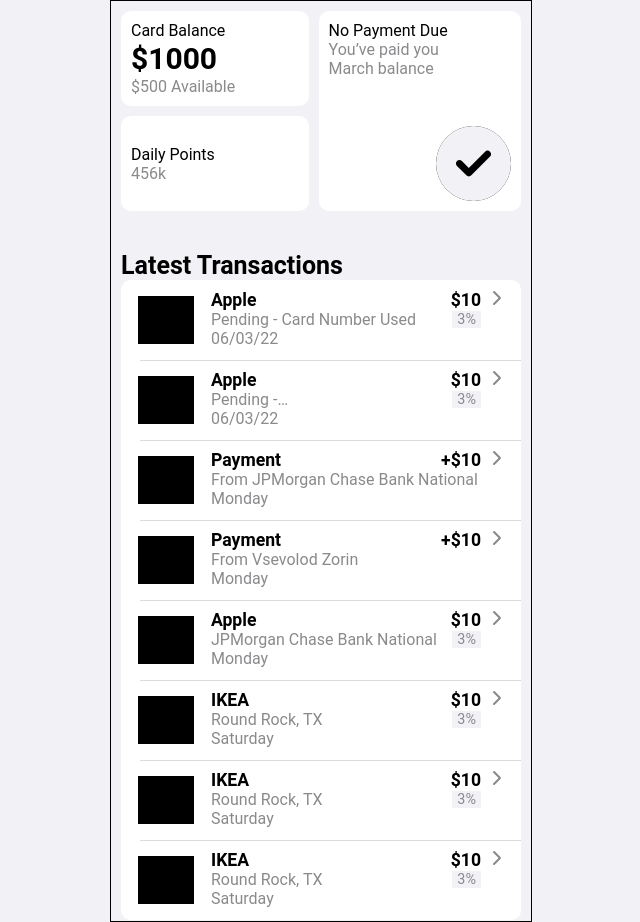
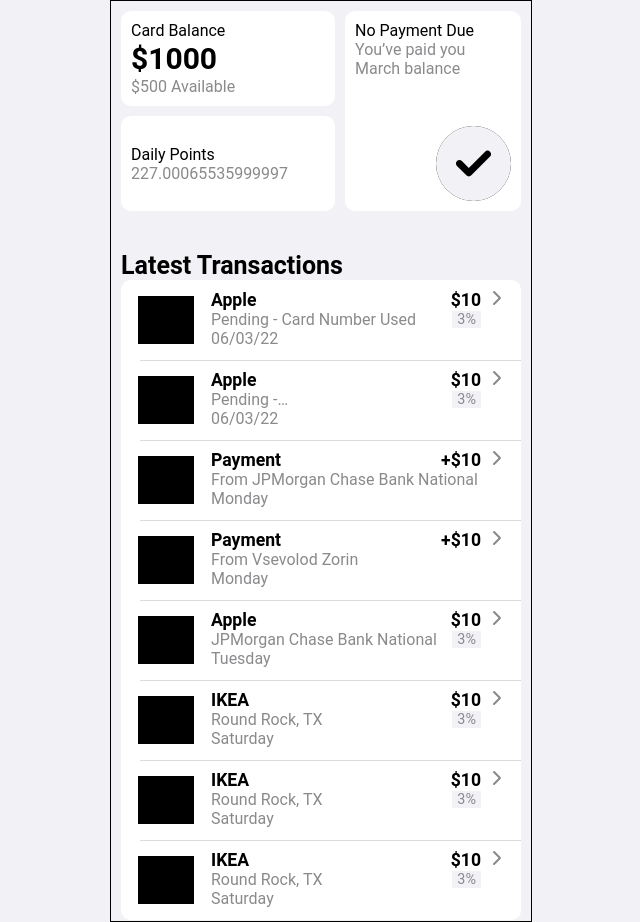
Before and after one commit to VsevolodZorin/wallet-app, a React (Create React App) app: page / in a window 1280 px wide. Shown: the whole page, without its empty margins (319-959 px from the left). Built offline with nearby package versions, Linux system fonts and the light colour scheme.

Commit message:
add DailyPoints // todo format result

```diff
--- a/src/components/CardInfo/parts/DailyPoints/index.tsx
+++ b/src/components/CardInfo/parts/DailyPoints/index.tsx
@@ -1,10 +1,45 @@
+import { useMemo } from 'react';
+import { useAppSelector } from 'src/hooks/redux';
+import { TransactionTypeEnum } from 'src/store/reducers/app.slice';
+import { selectTransactions } from 'src/store/selectors';
+import { calculatePoints } from 'src/utils/calculate-points';
+import { getCurrentDayOfTheSeason } from 'src/utils/get-current-day-of-the-season';
 import './daily-points.scss';
 
+function formatPoints(points: number) {
+  if (points >= 1000) {
+    const k = Math.floor(points / 1000);
+    return `${k}K`;
+  } else {
+    return points.toString();
+  }
+}
+
 const DailyPoints = () => {
+  const transactions = useAppSelector(selectTransactions);
+
+  const res = useMemo(() => {
+    let result: number = 0;
+    if (transactions) {
+      const sortedTransactions = transactions?.filter(
+        el => el.pending === false && el.type === TransactionTypeEnum.CREDIT
+      );
+      const listDates = sortedTransactions?.map(el => el.date);
+      if (listDates) {
+        listDates.forEach(el => {
+          const currentDay = getCurrentDayOfTheSeason(new Date(el));
+          // todo: check 04
+          result += calculatePoints(currentDay);
+        });
+      }
+    }
+    return result;
+  }, [transactions]);
+
   return (
     <div className="daily-points ui-block">
       <span className="ui-block--title">Daily Points</span>
-      <span>456k</span>
+      <span>{res}</span>
     </div>
   );
 };
--- a/src/data/init-transactions.json
+++ b/src/data/init-transactions.json
@@ -53,7 +53,7 @@
         "sum": 10,
         "name": "Apple",
         "description": "JPMorgan Chase Bank National",
-        "date": "Tue Mar 07 2023 01:36:24 GMT+0200",
+        "date": "Tue Mar 08 2023 01:36:24 GMT+0200",
         "pending": false,
         "authorizedUser": null,
         "img": ""
--- /dev/null
+++ b/src/utils/calculate-points.ts
@@ -0,0 +1,33 @@
+const customSum = (prevDay: number, prevPrevDay: number): number => {
+  return prevDay * 0.6 + prevPrevDay;
+};
+export const calculatePoints = (dayNumberInSeason: number) => {
+  let result = 0;
+  let prevDay = 0;
+  let prevPrevDay = 0;
+
+  let arr = new Array(dayNumberInSeason);
+
+  if (dayNumberInSeason >= 1) {
+    arr[0] = 1;
+  }
+
+  if (dayNumberInSeason >= 2) {
+    arr[1] = 2;
+  }
+
+  if (dayNumberInSeason >= 3) {
+    let i = 3;
+    do {
+      // calculate 1 day
+      prevDay = arr[i - 2];
+      prevPrevDay = arr[i - 3];
+      arr[i - 1] = customSum(prevDay, prevPrevDay);
+      i++;
+    } while (i < dayNumberInSeason);
+  }
+
+  arr.forEach(el => (result += el));
+
+  return result;
+};
--- /dev/null
+++ b/src/utils/get-current-day-of-the-season.ts
@@ -0,0 +1,53 @@
+const getCountDays = (daysInMonth: number[], from: number) => {
+  let i = from;
+  let result = 0;
+  while (i >= 0) {
+    result += daysInMonth[i];
+    i--;
+  }
+
+  return result;
+};
+
+export const getCurrentDayOfTheSeason = (date: Date): number => {
+  let result = 0;
+  const month = date.getMonth();
+  const day = date.getDate();
+  const year = date.getFullYear();
+  const dayOfYear = (Date.UTC(year, month, day) - Date.UTC(year, 0, 1)) / 86400000;
+
+  const isLeapYear = (year % 4 == 0 && year % 100 != 0) || year % 400 == 0;
+
+  const countDaysInMonth = isLeapYear
+    ? [31, 29, 31, 30, 31, 30, 31, 31, 30, 31, 30, 31]
+    : [31, 28, 31, 30, 31, 30, 31, 31, 30, 31, 30, 31];
+
+  switch (month) {
+    case 0:
+    case 1:
+      result = countDaysInMonth[11] + dayOfYear + 1;
+      break;
+    case 2:
+    case 3:
+    case 4:
+      result = dayOfYear - countDaysInMonth[0] - countDaysInMonth[1] + 1;
+      break;
+    case 5:
+    case 6:
+    case 7:
+      result = dayOfYear - getCountDays(countDaysInMonth, 4) + 1;
+      break;
+    case 8:
+    case 9:
+    case 10:
+      result = dayOfYear - getCountDays(countDaysInMonth, 7) + 1;
+      break;
+    case 11:
+      result = dayOfYear - getCountDays(countDaysInMonth, 10) + 1;
+      break;
+    default:
+  }
+  console.log('--- result', result);
+
+  return result;
+};
```
